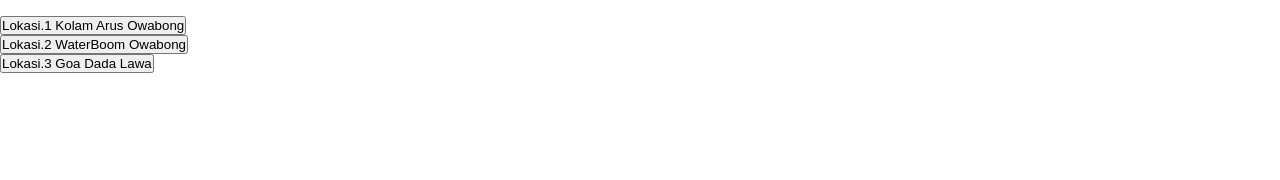
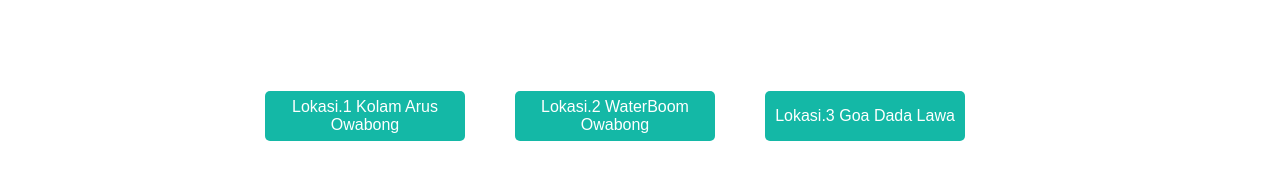
Before and after one commit to Daxter99/bukuonline, a plain HTML site: page index.html in a window 1280 px wide. Shown: the part 784-964 px from the top of the page. Before the commit the page ends 857 px from the top, so only its background shows below. Drawn offline with nearby package versions, Linux system fonts and the light colour scheme.

Commit message:
Update styles.css

```diff
--- a/styles.css
+++ b/styles.css
@@ -42,3 +42,27 @@ h1 {
     text-shadow: 2px 2px 2px white;
     color: #14b8a6;
 }
+
+.center-screen {
+    display: flex;
+    justify-content: center;
+    align-items: center;
+    height: 25vh;
+    /* margin-top: -80px; */
+  }
+
+.custom-button {
+    width: 200px;
+    height: 50px;
+    background-color: #14b8a6;
+    color: white;
+    border: none;
+    border-radius: 5px;
+    font-size: 16px;
+    cursor: pointer;
+    margin-right: 50px;
+  }
+
+  .custom-button:hover {
+    background-color: #2dd4bf;
+  }
```
